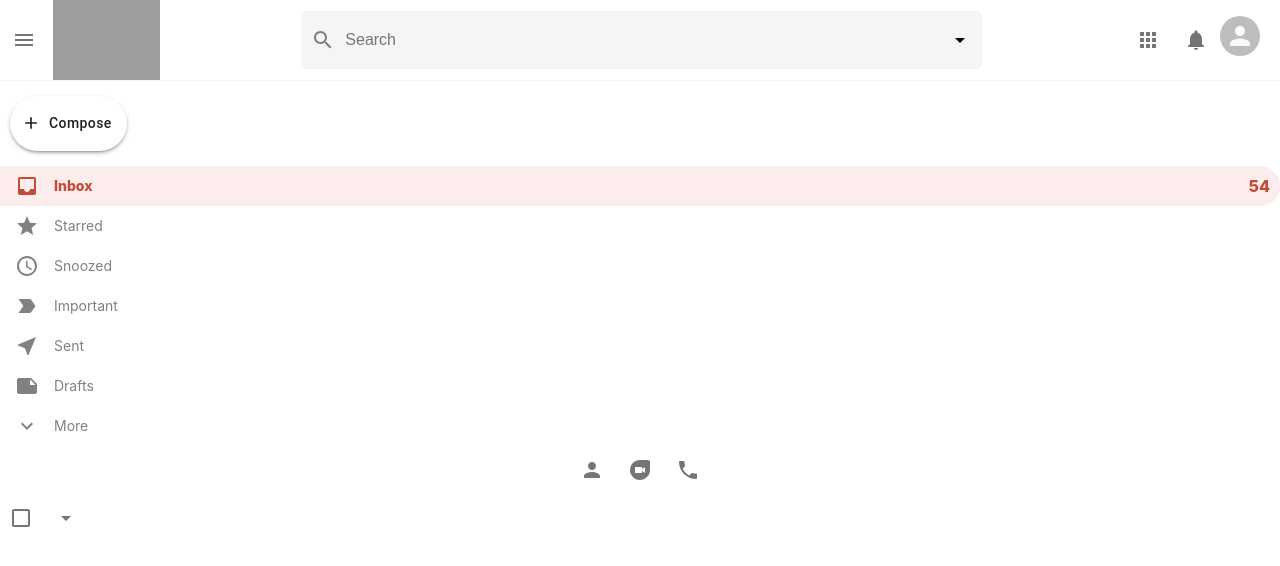
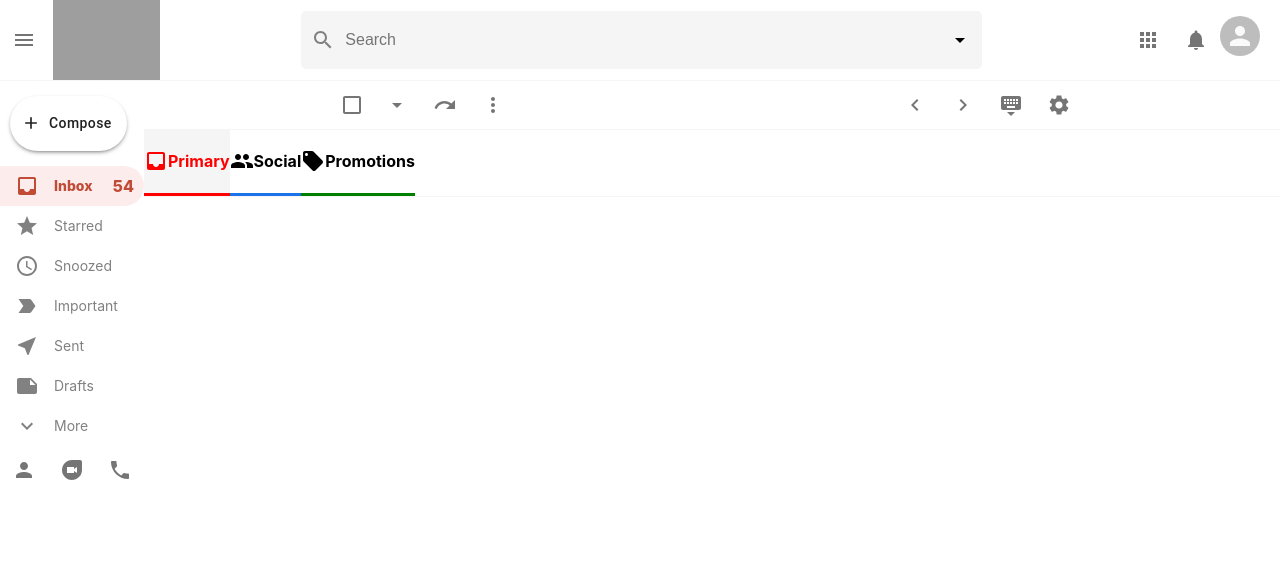
Before and after one commit to atubak400/gmail, a React (Create React App) app in the folder gmail-clone/: page / in a window 1280 px wide. Shown: the top 566 px of the page. Built offline with nearby package versions, Linux system fonts and the light colour scheme; grey boxes are pictures that could not be loaded.

Commit message:
Email list header sections build in progress

```diff
--- a/gmail-clone/src/App.css
+++ b/gmail-clone/src/App.css
@@ -0,0 +1,8 @@
+.app {
+  height: 100vh;
+}
+
+.app__body {
+  display: flex;
+  height: 100vh;
+}
--- a/gmail-clone/src/EmailList.js
+++ b/gmail-clone/src/EmailList.js
@@ -1,7 +1,17 @@
 import { Checkbox, IconButton } from '@material-ui/core'
 import ArrowDropDownIcon from '@material-ui/icons/ArrowDropDown'
+import RedoIcon from '@material-ui/icons/Redo'
+import MoreVertIcon from '@material-ui/icons/MoreVert'
+import ChevronLeftIcon from '@material-ui/icons/ChevronLeft'
+import ChevronRightIcon from '@material-ui/icons/ChevronRight'
+import KeyboardHideIcon from '@material-ui/icons/KeyboardHide'
+import SettingsIcon from '@material-ui/icons/Settings'
+import InboxIcon from '@material-ui/icons/Inbox'
+import PeopleIcon from '@material-ui/icons/People'
+import LocalOfferIcon from '@material-ui/icons/LocalOffer'
 import React from 'react'
 import './emailList.css'
+import Section from './Section'
 
 function EmailList() {
   return (
@@ -12,7 +22,32 @@
           <IconButton>
             <ArrowDropDownIcon />
           </IconButton>
+          <IconButton>
+            <RedoIcon />
+          </IconButton>
+          <IconButton>
+            <MoreVertIcon />
+          </IconButton>
         </div>
+        <div className='emailList__settingsRight'>
+          <IconButton>
+            <ChevronLeftIcon />
+          </IconButton>
+          <IconButton>
+            <ChevronRightIcon />
+          </IconButton>
+          <IconButton>
+            <KeyboardHideIcon />
+          </IconButton>
+          <IconButton>
+            <SettingsIcon />
+          </IconButton>
+        </div>
+      </div>
+      <div className='emailList__sections'>
+        <Section Icon={InboxIcon} title='Primary' color='red' selected />
+        <Section Icon={PeopleIcon} title='Social' color='#1A73E8' />
+        <Section Icon={LocalOfferIcon} title='Promotions' color='green' />
       </div>
     </div>
   )
--- /dev/null
+++ b/gmail-clone/src/Section.js
@@ -0,0 +1,19 @@
+import React from 'react'
+import './section.css'
+
+function Section({ Icon, title, color, selected }) {
+  return (
+    <div
+      className={`section ${selected && 'section--selected'}`}
+      style={{
+        borderBottom: `3px solid ${color}`,
+        color: `${selected && color}`,
+      }}
+    >
+      <Icon />
+      <h4>{title}</h4>
+    </div>
+  )
+}
+
+export default Section
--- a/gmail-clone/src/emailList.css
+++ b/gmail-clone/src/emailList.css
@@ -0,0 +1,24 @@
+.emailList {
+  flex: 1;
+  overflow: scroll;
+}
+
+.emailList__setting {
+  position: sticky;
+  top: 0;
+  display: flex;
+  justify-content: space-around;
+  border-bottom: 1px solid whitesmoke;
+  background-color: #fff;
+  z-index: 999;
+  padding-right: 10px;
+}
+
+.emailList__sections {
+  position: sticky;
+  top: 0;
+  display: flex;
+  border-bottom: 1px solid whitesmoke;
+  background-color: #fff;
+  z-index: 100;
+}
--- /dev/null
+++ b/gmail-clone/src/section.css
@@ -0,0 +1,9 @@
+.section {
+  display: flex;
+  align-items: center;
+}
+
+.section--selected {
+  background-color: whitesmoke;
+  border-width: 3px !important;
+}
```
